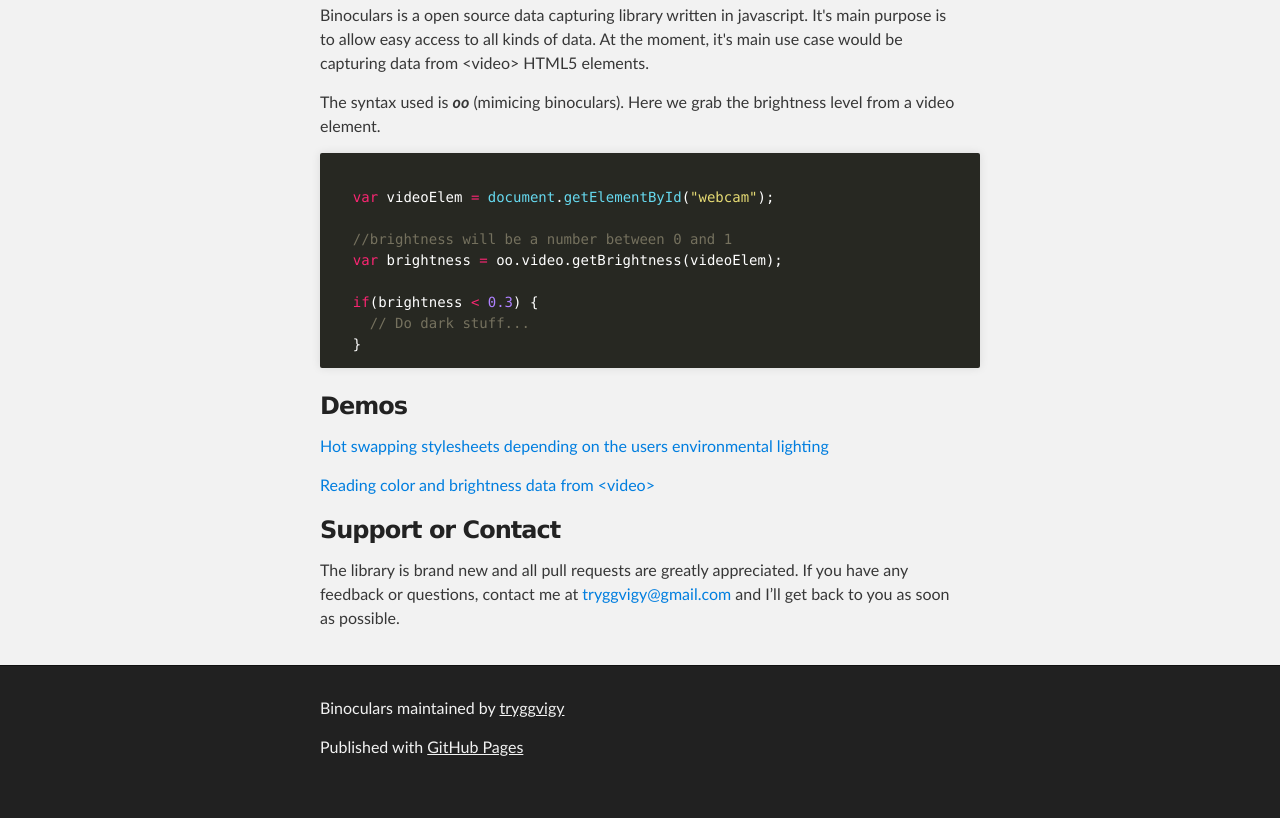
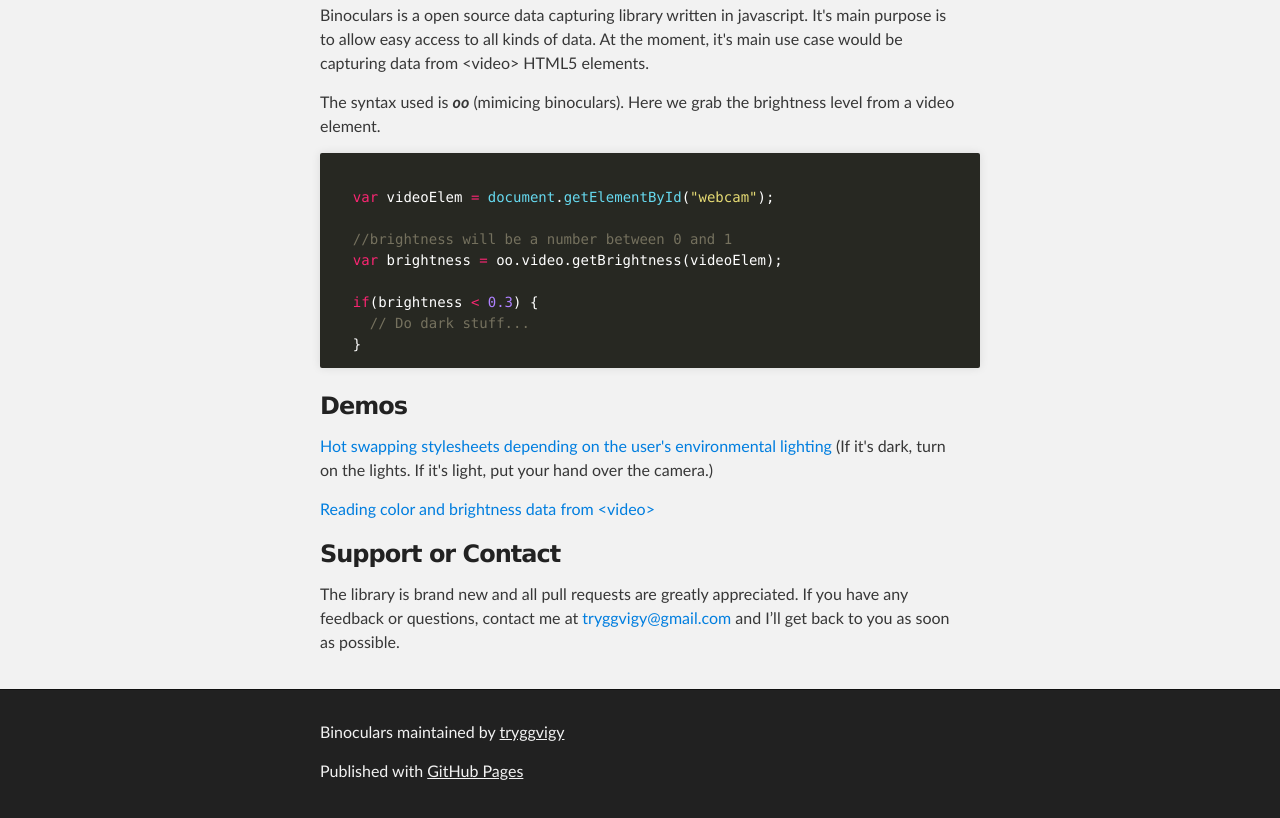
Before and after one commit to tryggvigy/Binoculars, a website: page index.html in a window 1280 px wide. Shown: the part 475-1293 px from the top of the page. Before the commit the page ends 1269 px from the top, so only its background shows below. Drawn offline with Linux system fonts and the light colour scheme.

Commit message:
edited wording in index.html

```diff
--- a/index.html
+++ b/index.html
@@ -58,7 +58,7 @@
 <h3>
 <a id="designer-templates" class="anchor" href="#designer-templates" aria-hidden="true"><span class="octicon octicon-link"></span></a>Demos</h3>
 
-<p><a href="examples/day_and_night">Hot swapping stylesheets depending on the users environmental lighting</a></p>
+<p><a href="examples/day_and_night">Hot swapping stylesheets depending on the user's environmental lighting</a> (If it's dark, turn on the lights. If it's light, put your hand over the camera.)</p>
 <p><a href="examples/colors">Reading color and brightness data from &lt;video&gt;</a></p>
 
 <h3>
```
Also changed, not shown: package.json (added, +12 -0 lines), params.json (deleted, +0 -1 lines), 1 other file.
